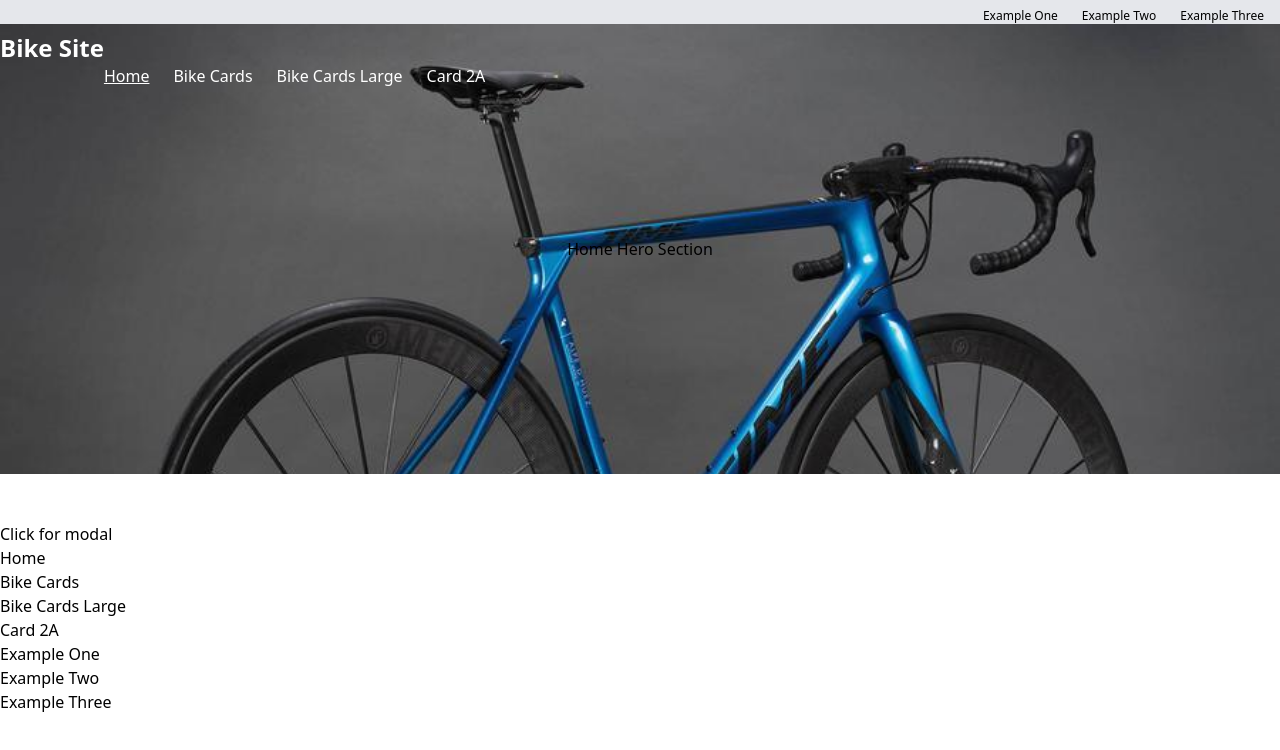
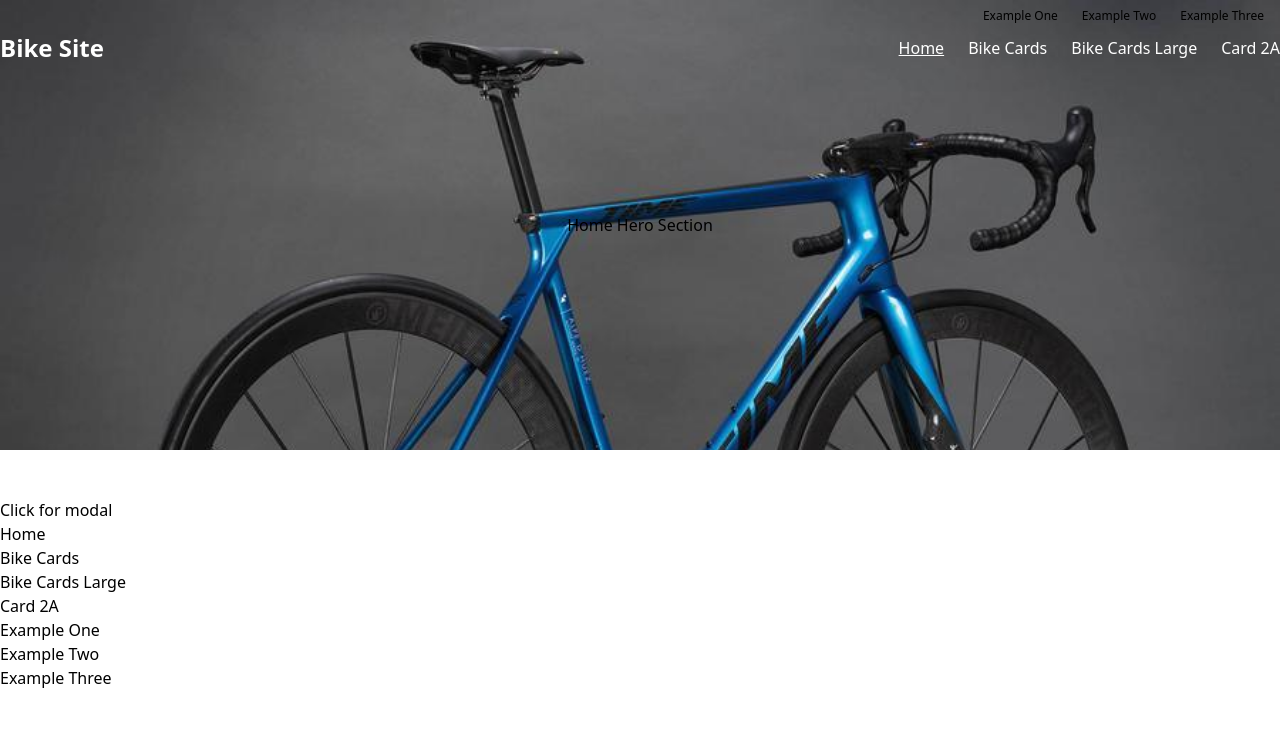
Before and after one commit to mostlyclicks/mostly-component-library, a React (Create React App) app: page / in a window 1280 px wide. Shown: the top 750 px of the page. Built offline with nearby package versions, Linux system fonts and the light colour scheme.

Commit message:
get logo/nav aligned

```diff
--- a/src/Layout/Header.js
+++ b/src/Layout/Header.js
@@ -8,7 +8,7 @@ const Header = (props) => {
   const links = props.links
 
   return (
-    <header className="container mx-auto flex flex-row">
+    <header className="container mx-auto flex justify-between">
       <Logo brand="Bike Site" classes="flex"/>
       <MainNav links={links} classes="hidden sm:flex" />
       <MobileNav classes="flex sm:hidden" />
--- a/src/Navs/MainNav.js
+++ b/src/Navs/MainNav.js
@@ -7,7 +7,7 @@ const MainNav = (props) => {
   const links = props.links
 
   return (
-    <nav className={`flex pt-8 ${props.classes}`}>
+    <nav className={`flex ${props.classes}`}>
 
       <ul className="flex flex-row gap-6 items-center">
         {links.map((link) => {
```
